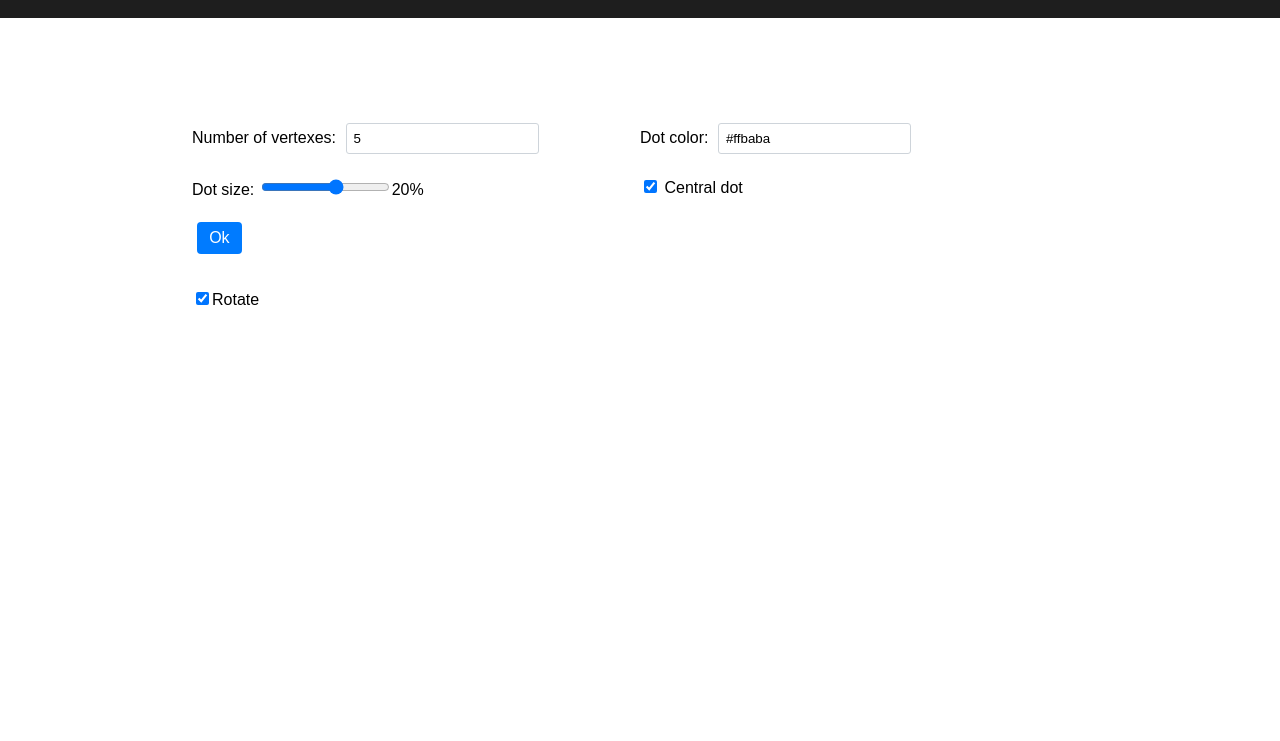
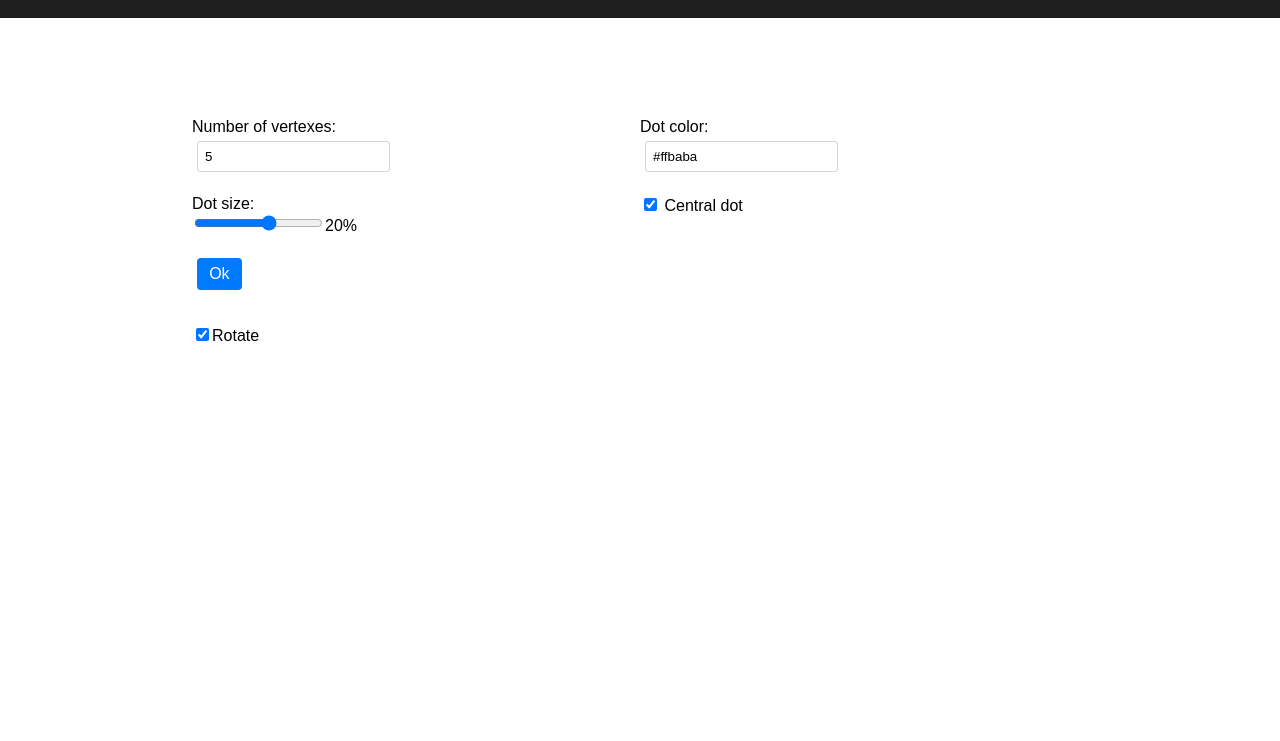
Before and after one commit to Niaev/polygon-system, a plain HTML site: page index.html in a window 1280 px wide. Shown: the part 59-800 px from the top of the page. Drawn offline with Linux system fonts and the light colour scheme.

Commit message:
Positioning inputs in a better way

```diff
--- a/index.html
+++ b/index.html
@@ -18,16 +18,16 @@
         <div class="main-content container">
             <div class="row">
                 <div class="col form-input">
-                    <label>Number of vertexes:</label>
+                    <label>Number of vertexes:</label><br>
                     <input type="number" id="vertx" value="5">
                     <br><br>
-                    <label>Dot size:</label>
+                    <label>Dot size:</label><br>
                     <input type="range" id="perc" min="1" max="33" value="20"><label>20%</label>
                     <br><br>
                     <input type="submit" id="btn" value="Ok">
                 </div>
                 <div class="col form-input">
-                    <label>Dot color:</label>
+                    <label>Dot color:</label><br>
                     <input type="text" id="color" value="#ffbaba" maxlength="7">
                     <br><br>
                     <input type="checkbox" id="central" checked>
```
